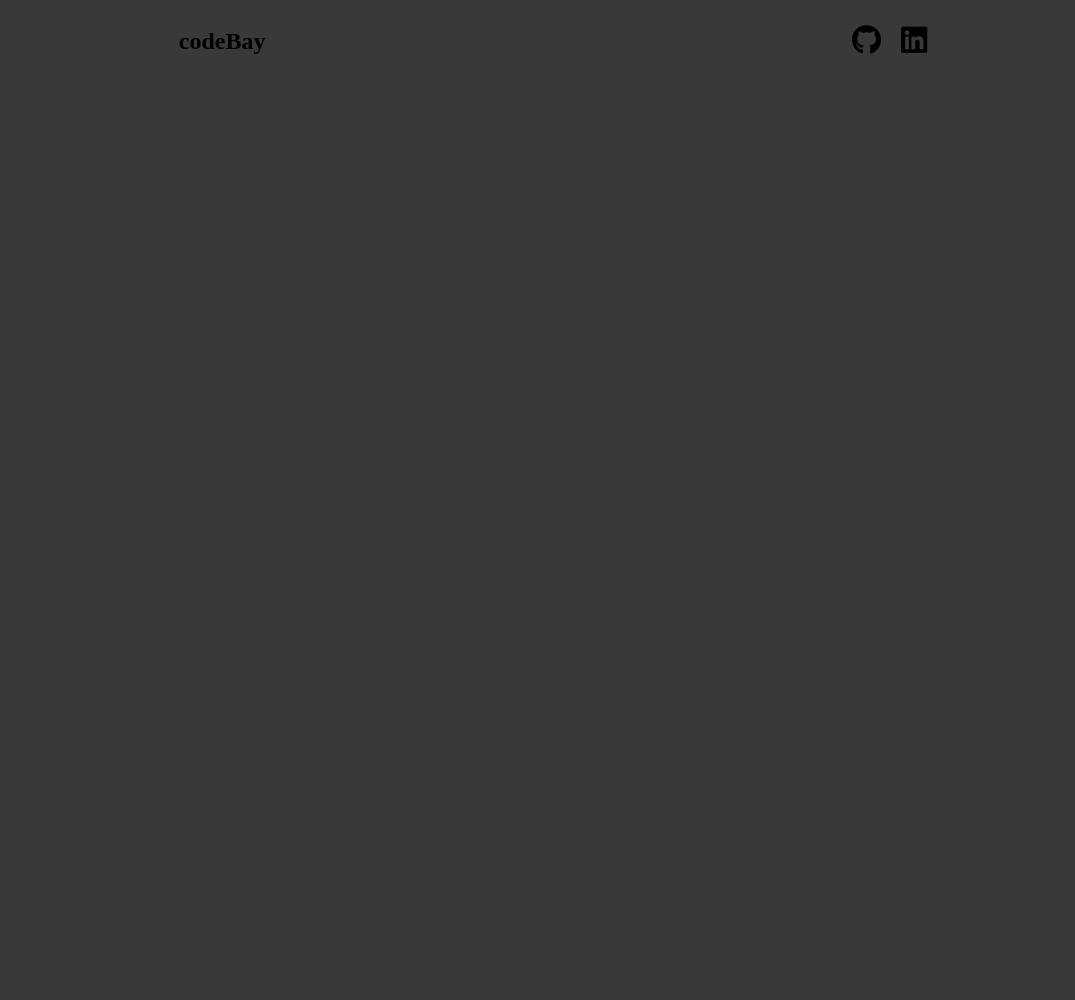
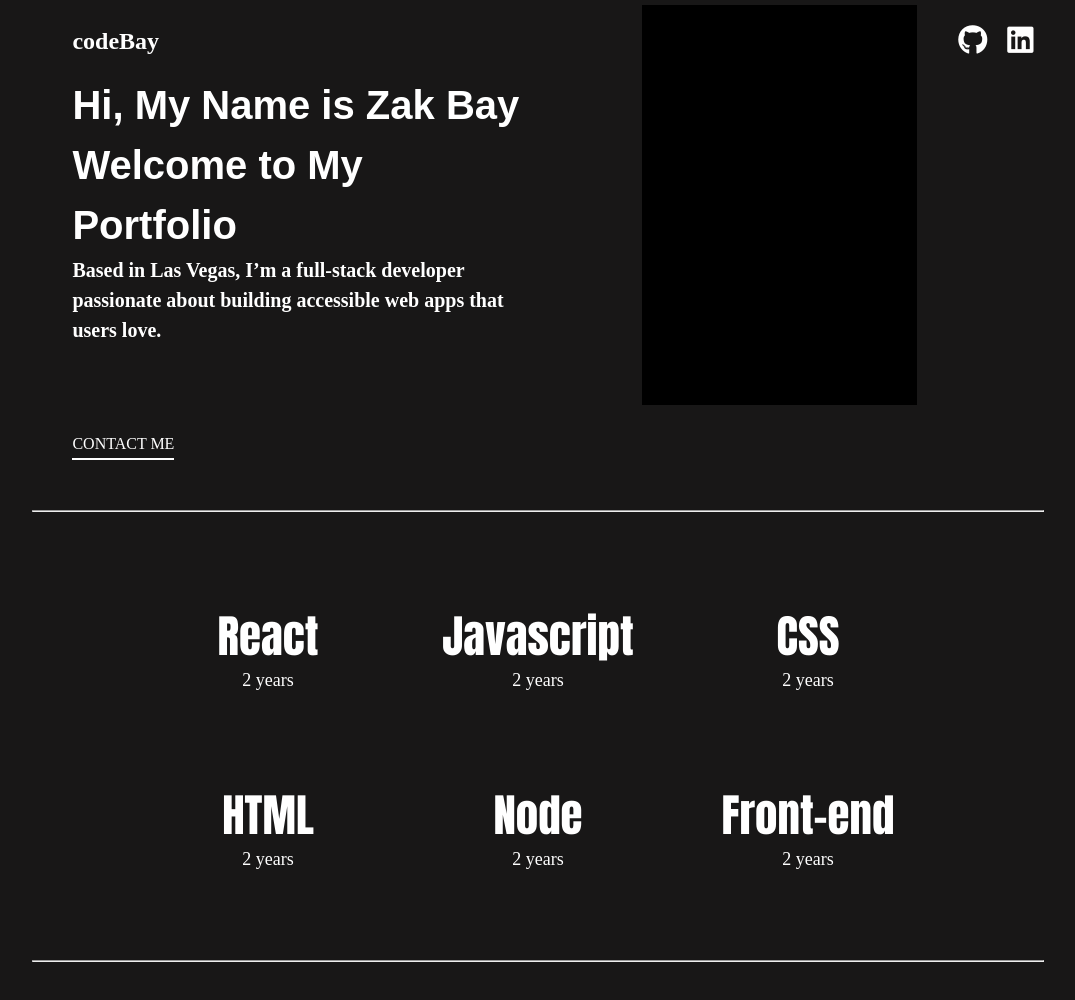
Before and after one commit to Bay102/codeBay2.0, a plain HTML site: page index.html in a window 1280 px wide. Shown: the whole page, without its empty margins (102-1177 px from the left). Before the commit the page ends 800 px from the top, so only its background shows below. Drawn offline with Linux system fonts and the light colour scheme.

Commit message:
skills added

```diff
--- a/defaults.css
+++ b/defaults.css
@@ -2,9 +2,10 @@ body {
    /* margin: auto; */
 }
 
-h2 {
+h2, h3 {
    margin: 0;
 }
+
 
 ul {
    list-style: none;
@@ -15,3 +16,8 @@ li {
    list-style: none;
    text-decoration: none;
 }
+
+.container {
+   width: 80%;
+   margin: auto;
+}
--- a/index.html
+++ b/index.html
@@ -11,7 +11,7 @@
    <title>codeBay</title>
 </head>
 <body>
-   <section class="nav">
+   <section class="nav container">
       <ul class="navbar">
          <li class="logo">
             <h1>codeBay</h1>
@@ -23,15 +23,64 @@
             <i class="fa-brands fa-linkedin"></i>
          </li>
          <!-- <li class="nav-icon">
-
          </li>
          <li class="nav-icon">
-
          </li> -->
       </ul>
    </section>
-   <section class="hero"></section>
-   <section class="skills"></section>
+   <section class="hero container">
+      <div class="hero-wrapper">
+         <div class="text-wrapper">
+             <h2 class="intro">Hi, My Name is Zak Bay <br> Welcome to My Portfolio</h2>
+             <h3 class="intro-about">
+               Based in Las Vegas, I’m a full-stack developer passionate about building accessible web apps that users love.
+             </h3>
+         </div>
+             <div class="profile-image">
+               <img src="" alt="">
+             </div>
+      </div>
+      <div class="contact-hero">
+         <div class="contact-button">
+            CONTACT ME
+         </div>
+      </div>
+   </section>
+
+   <div class="hr"><hr></div>
+
+   <section class="skills container">
+      <div class="skills-wrapper">
+         <div class="skill-box">
+            <div class="skill">React</div>
+            <div class="years">2 years</div>
+         </div>
+         <div class="skill-box">
+            <div class="skill">Javascript</div>
+            <div class="years">2 years</div>
+         </div>
+         <div class="skill-box">
+            <div class="skill">CSS</div>
+            <div class="years">2 years</div>
+         </div>
+         <div class="skill-box">
+            <div class="skill">HTML</div>
+            <div class="years">2 years</div>
+         </div>
+         <div class="skill-box">
+            <div class="skill">Node</div>
+            <div class="years">2 years</div>
+         </div>
+         <div class="skill-box">
+            <div class="skill">Front-end</div>
+            <div class="years">2 years</div>
+         </div>
+      </div>
+   </section>
+
+
+   <div class="hr"><hr></div>
+
    <section class="projects"></section>
    <section class="contact"></section>
 
--- a/styles.css
+++ b/styles.css
@@ -1,14 +1,15 @@
 body {
-   background-color: rgb(57, 57, 57);
+   background-color: rgb(24, 23, 23);
 }
+
 
 .navbar {
    display: flex;
    flex-direction: row;
    align-items: center;
-   width: 60%;
    margin: auto;
    font-family: copperplate;
+   color: white;
 }
 
 .logo {
@@ -19,3 +20,87 @@ body {
    font-size: 30px;
    margin: 0 10px;
 }
+
+.intro {
+   width: 450px;
+   font-size: 40px;
+   font-family: sans-serif;
+   color: white;
+   padding: 0 20px;
+}
+
+.intro-about {
+   color: white;
+   width: 450px ;
+   font-size: 20px;
+   padding: 0 20px;
+}
+
+.hero-wrapper {
+   display: flex;
+}
+.text-wrapper {
+   margin-left: 20px;
+   line-height: 1.5;
+}
+
+.profile-image {
+   width: 275px;
+   height: 400px;
+   background-color: black;
+   position: relative;
+   top: -70px;
+   left: 100px;
+   z-index: -1;
+}
+
+.contact-hero {
+   margin-left: 40px;
+   margin-top: -45px;
+   color: white;
+}
+
+.contact-button {
+   border-bottom: 2px solid white;
+   width: max-content;
+   padding: 5px 0;
+}
+
+.contact-button:hover {
+   color: rgb(21, 21, 158);
+   cursor: pointer;
+}
+
+.hr {
+   width: 80%;
+   margin: 50px auto;
+}
+
+.skills-wrapper {
+   display: flex;
+   flex-direction: row;
+   flex-wrap: wrap;
+   gap: 10px;
+   color: white;
+   width: 800px;
+   margin: auto;
+   justify-content: space-between;
+}
+
+.skill-box {
+   display: flex;
+   flex-direction: column;
+   width: 250px;
+   margin: 40px auto;
+}
+
+.skill {
+   font-size: 45px;
+   font-family: Impact, Haettenschweiler, 'Arial Narrow Bold', sans-serif;
+   text-align: center;
+}
+
+.years {
+   font-size: 18px;
+   text-align: center;
+}
```
Also changed, not shown: 1 other file.
